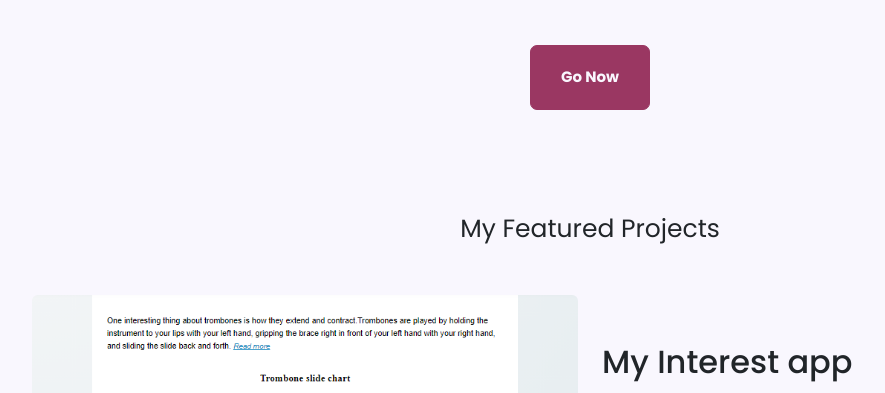
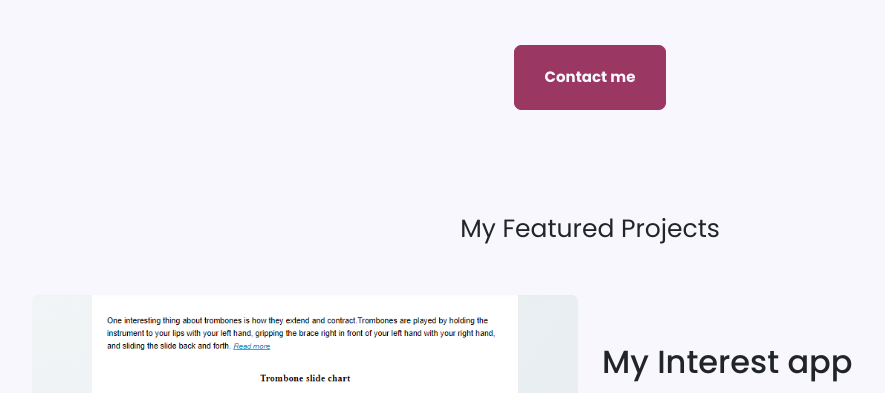
Before and after one commit to faridahfaizul/portfolio-homework, a plain HTML site: page index.html in a window 1280 px wide. Shown: the part 388-781 px from the top of the page, without its empty margins (50-935 px from the left). Drawn offline with nearby package versions, Linux system fonts and the light colour scheme; a web font is replaced by a local one.

Commit message:
Update main button

```diff
--- a/index.html
+++ b/index.html
@@ -70,7 +70,7 @@
       <p>Hello, I'm</p>
       <h1>Faridah Faizul</h1>
       <h2>🇲🇾 Front-end developer</h2>
-      <input type="submit" value="Go Now" class="hero-button" />
+      <input type="submit" value="Contact me" class="hero-button" />
     </div>
     <div class="introduction text-center mb-5">
       <p>My Featured Projects</p>
```
